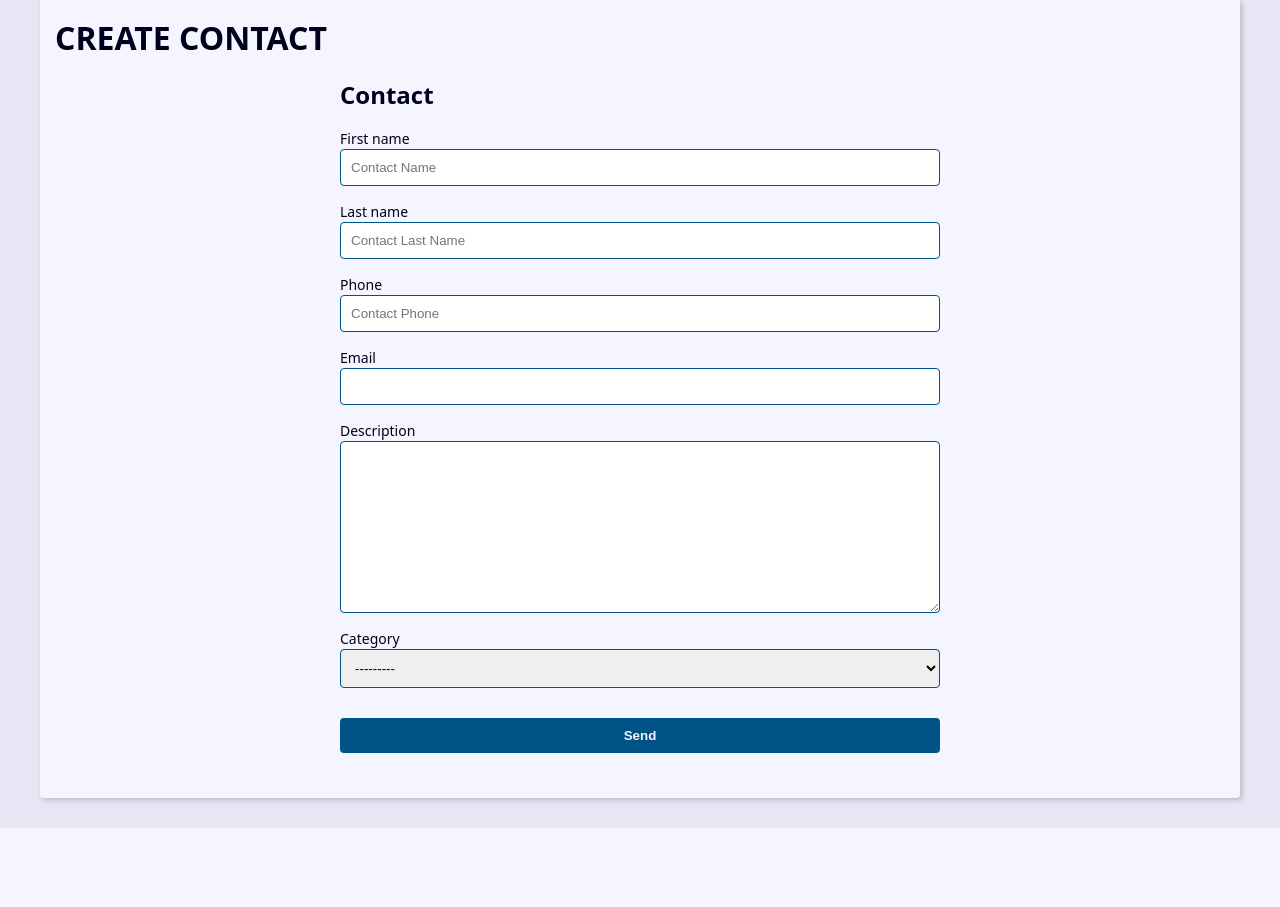
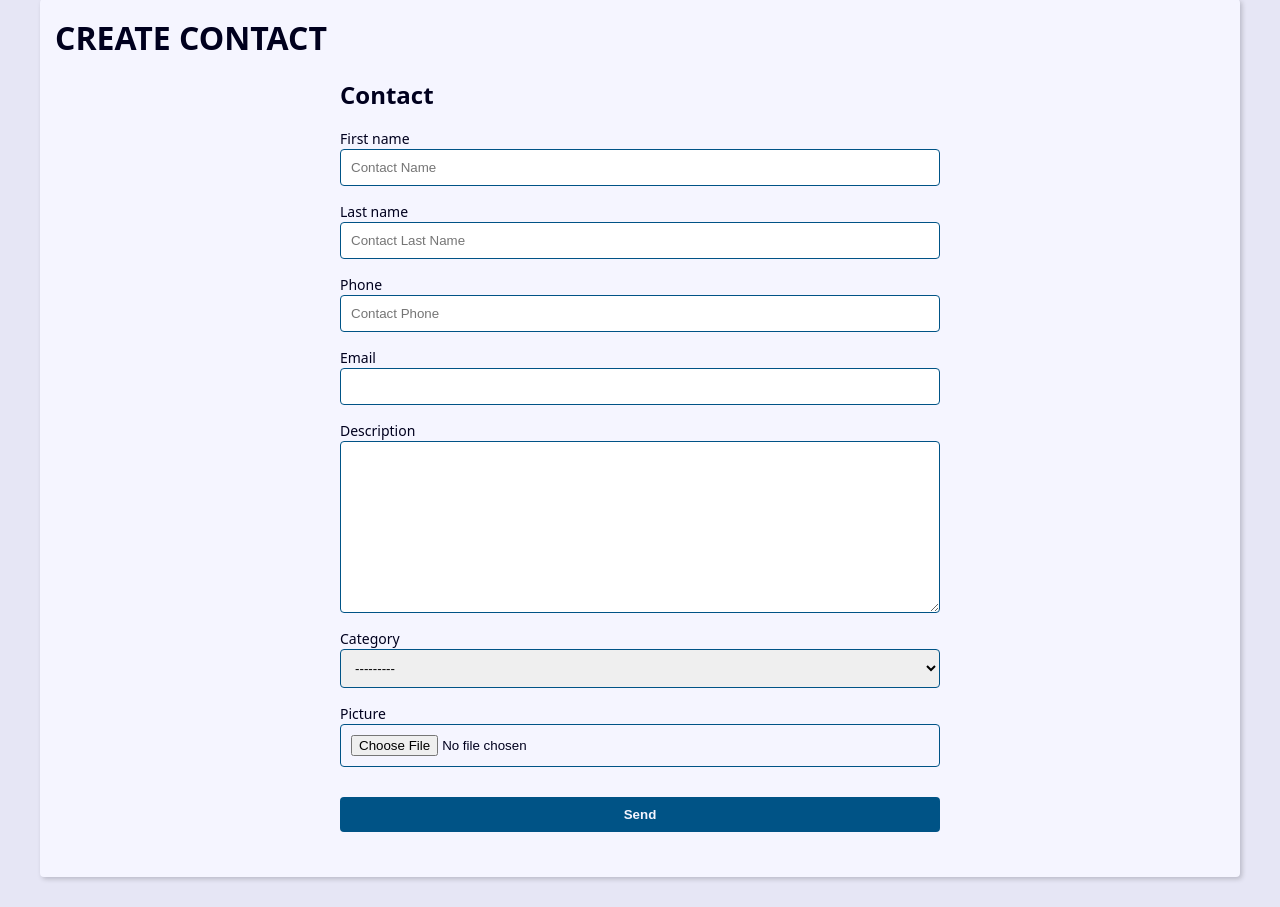
Before and after one commit to VCruzSant/Agenda-Django, a Django app: page /contact/create/ in a window 1280 px wide. Shown: the part 270-1177 px from the top of the page. Before the commit the page ends 1098 px from the top, so only its background shows below. Run offline with Django 4.2, Linux system fonts and the light colour scheme; tables that the repository leaves empty hold one stand-in row (values such as "Sample post").

Commit message:
Create field for image

```diff
--- a/contact/forms.py
+++ b/contact/forms.py
@@ -25,10 +25,18 @@ class ContactForm(forms.ModelForm):
         )
 
     class Meta:
+        picture = forms.ImageField(
+            widget=forms.FileInput(
+                attrs={
+                    'accept': 'image/*'
+                }
+            )
+        )
         model = Contact
         fields = (
             'first_name', 'last_name', 'phone',
             'email', 'description', 'category',
+            'picture'
         )
 
         # crio widgets:
--- a/contact/templates/contact/contact.html
+++ b/contact/templates/contact/contact.html
@@ -10,6 +10,8 @@
   <p><b>Description: </b>{{contact.description}}</p>
   <p><b>Category: </b>{{contact.category.name}}</p>
   <p><b>Created Date: </b>{{contact.created_date}}</p>
+
+  <p><img src="{{contact.picture.url}}" alt="{{ contact.first_name }} {{ contact.last_name }}"></p>
 
   <div class="contact-links">
     <a href="{% url "contact:update" contact.id %}" class="btn btn-link">Update</a>
--- a/contact/templates/contact/create.html
+++ b/contact/templates/contact/create.html
@@ -10,14 +10,13 @@
       {% for field in form %}
       <div class="form-group">
         <label for="{{ field.id_for_label }}">{{ field.label }}</label>
-        {{ field }}
-        {{ field.errors }}
-
-        {% if field.help_text %}
-          <p class="help-text">{{field.help_text}}</p>
+        {{ field }} {{ field.errors }} {% if field.help_text %}
+        <p class="help-text">{{field.help_text}}</p>
         {% endif %}
       </div>
-      {% endfor %}
+      {% if field.name == 'picture' and field.value.url %}
+      <img src="{{ field.value.url }}" alt="" />
+      {% endif %} {% endfor %}
     </div>
 
     {% if form.non_field_errors %}
--- a/contact/views/contact_forms.py
+++ b/contact/views/contact_forms.py
@@ -15,7 +15,7 @@ def create(request):
     form_action = reverse('contact:create')
 
     if request.method == 'POST':
-        form = ContactForm(request.POST)
+        form = ContactForm(request.POST, request.FILES)
 
         context = {
             'form': form,
@@ -64,7 +64,7 @@ def update(request, contact_id):
 
     if request.method == 'POST':
         # formulário instanciado com dados do contato
-        form = ContactForm(request.POST, instance=contact)
+        form = ContactForm(request.POST, request.FILES, instance=contact)
 
         context = {
             'form': form,
```
